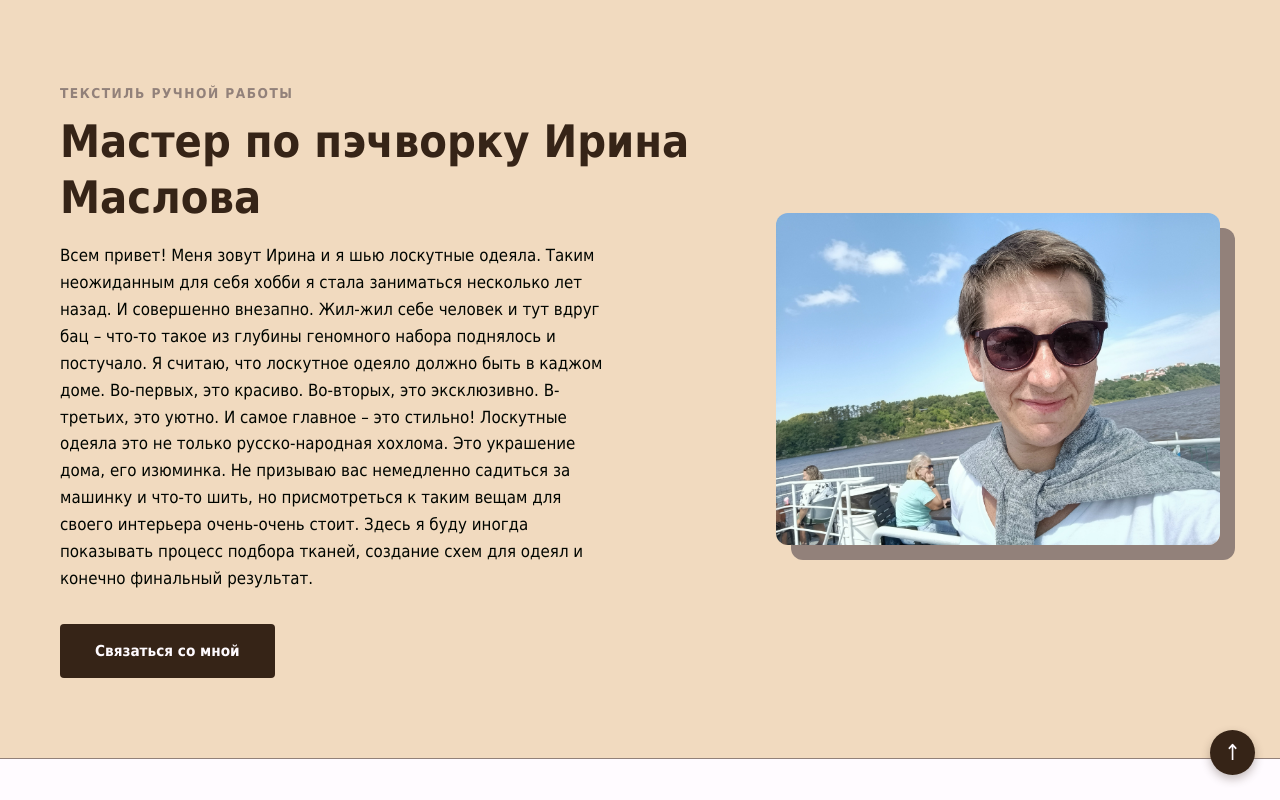
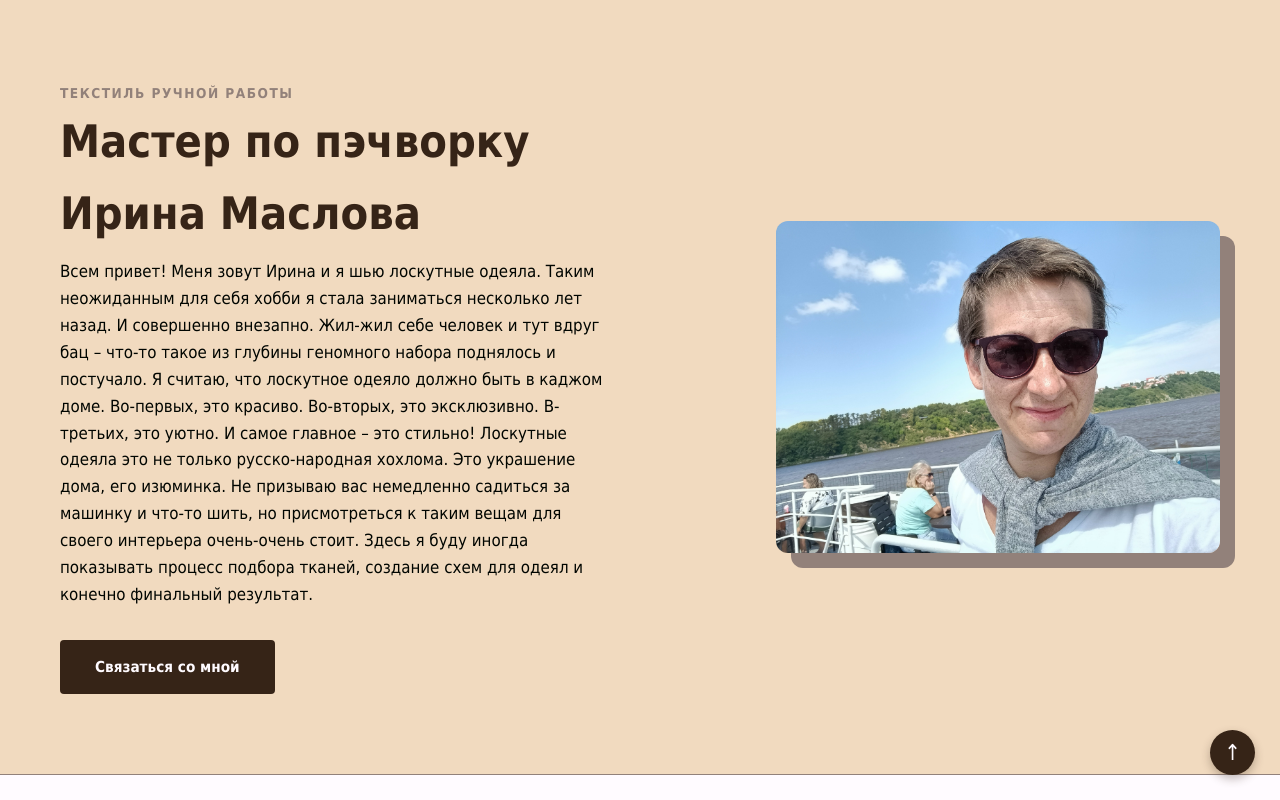
Before and after one commit to dasharynza/Irina-Maslova.-Handcrafted-textiles-version01, a plain HTML site: page index.html in a window 1280 px wide. Shown: the top 800 px of the page. Drawn offline with Linux system fonts and the light colour scheme.

Commit message:
Update index.html

```diff
--- a/index.html
+++ b/index.html
@@ -14,7 +14,8 @@
         <div class="container hero-grid">
             <div class="hero-content">
                 <span class="subtitle">текстиль ручной работы</span>
-                <h1>Мастер по пэчворку Ирина Маслова</h1>
+                <h1>Мастер по пэчворку</h1>
+                <h1>Ирина Маслова</h1>
                 <p class="bio">
                     Всем привет! Меня зовут Ирина и я шью лоскутные одеяла. Таким неожиданным для себя хобби я стала заниматься несколько лет назад. И совершенно внезапно. Жил-жил себе человек и тут вдруг бац – что-то такое из глубины геномного набора поднялось и постучало.
 Я считаю, что лоскутное одеяло должно быть в каджом доме. Во-первых, это красиво. Во-вторых, это эксклюзивно. В-третьих, это уютно. И самое главное – это стильно! Лоскутные одеяла это не только русско-народная хохлома. Это украшение дома, его изюминка. Не призываю вас немедленно садиться за машинку и что-то шить, но присмотреться к таким вещам для своего интерьера очень-очень стоит. Здесь я буду иногда показывать процесс подбора тканей, создание схем для одеял и конечно финальный результат.
@@ -110,7 +111,7 @@
                     <img src="foto 9.jpg" alt="звёздочки">
                 </div>
                 <div class="gallery-item">
-                    <img src="на лестнице" alt="лестница">
+                    <img src="на лестнице.jpg" alt="лестница">
                 </div>
 
                 <div class="gallery-item">
```
